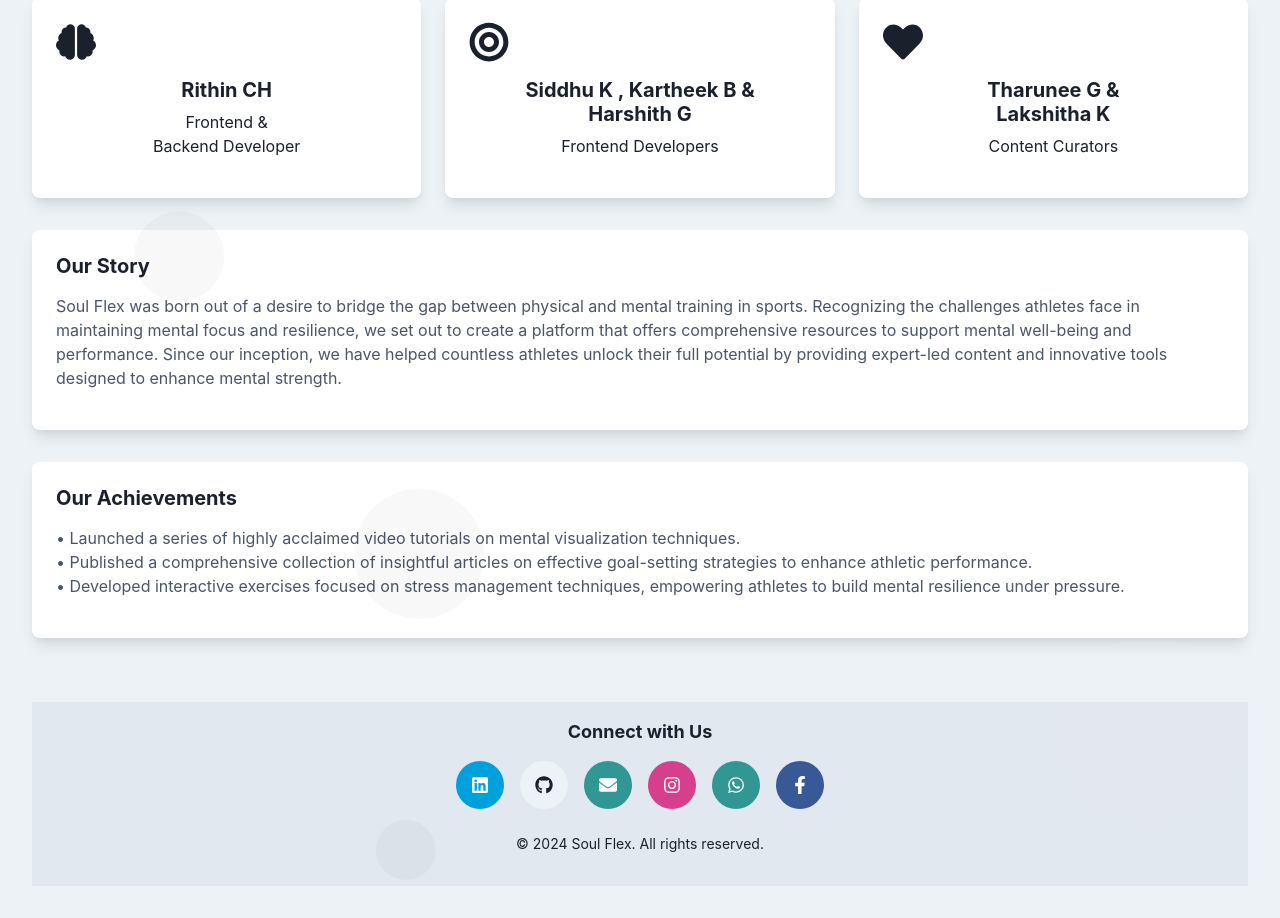
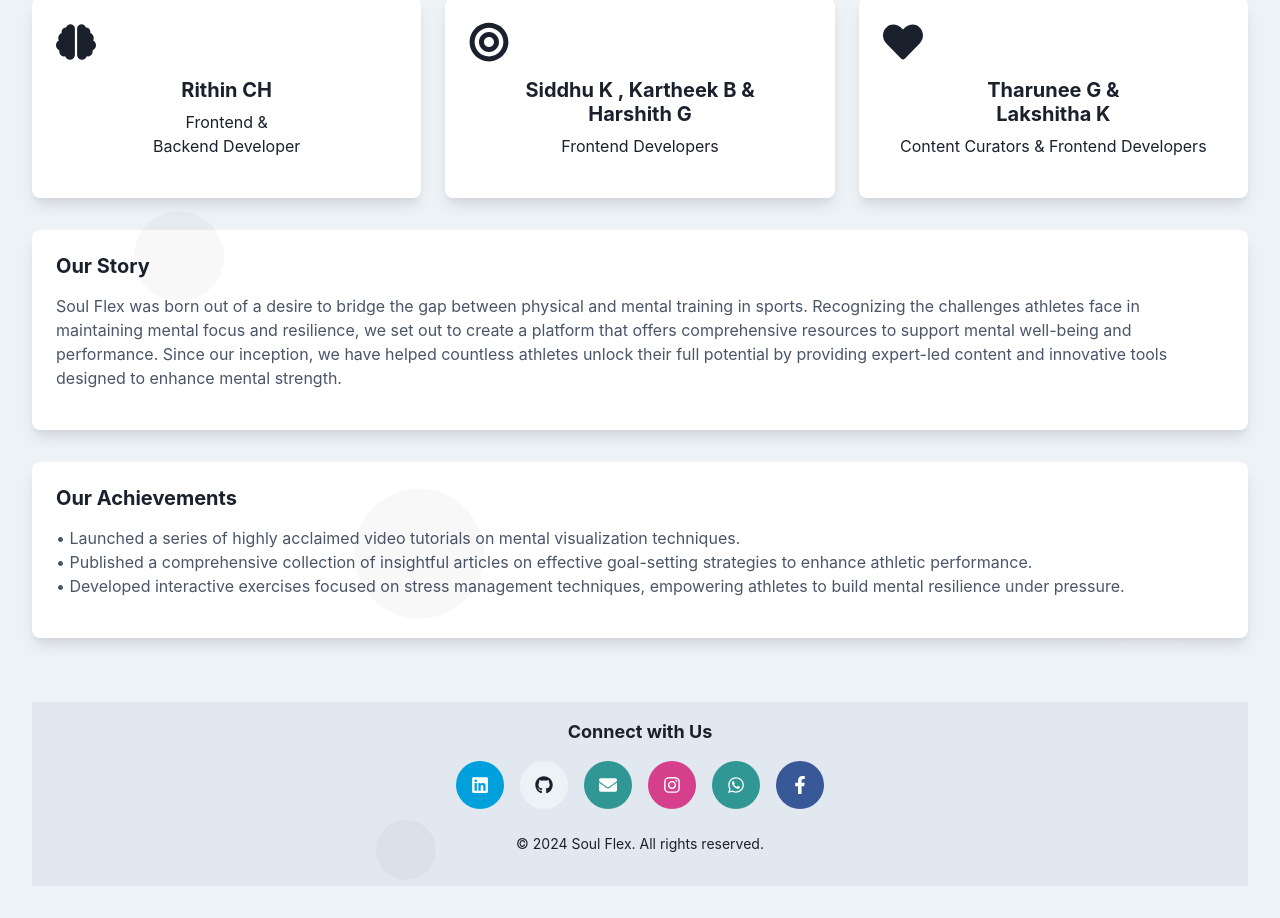
Before and after one commit to Rithin5466/frontend, a React (Create React App) app in the folder frontend/: page /mainpage in a window 1280 px wide. Shown: the part 2007-2925 px from the top of the page. Built offline with nearby package versions, Linux system fonts and the light colour scheme.

Commit message:
no changes

```diff
--- a/frontend/src/components/landing pages/mainpage.js
+++ b/frontend/src/components/landing pages/mainpage.js
@@ -929,7 +929,7 @@ export const MainPage = () => {
                   <br />
                   Lakshitha K
                 </Heading>
-                <Text>Content Curators</Text>
+                <Text>Content Curators & Frontend Developers</Text>
               </Box>
             </GridItem>
           </Grid>
```
